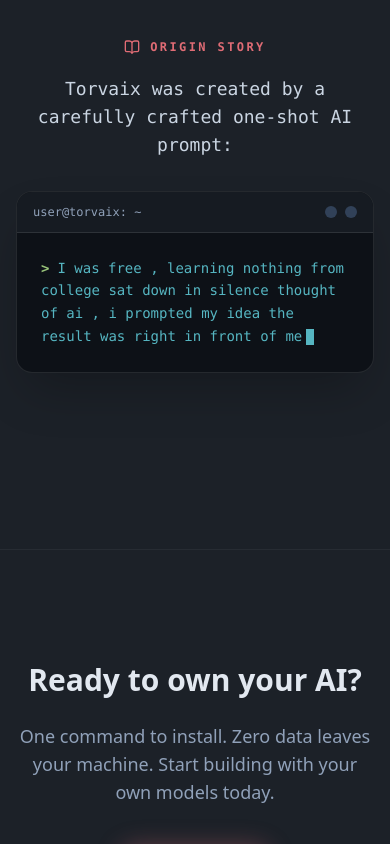
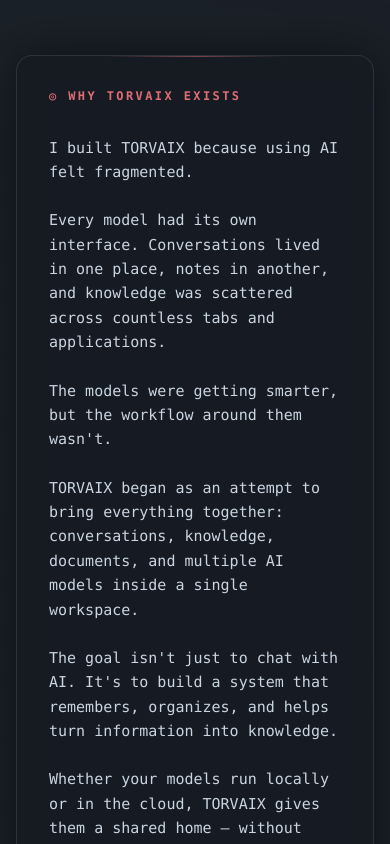
Before and after one commit to Yashasm18/Torvaix, a Next.js app in the folder apps/web/: page / in a window 390 px wide. Shown: the part 5020-5864 px from the top of the page. Built offline with nearby package versions, Linux system fonts and the light colour scheme.

Commit message:
Add 'Why Torvaix Exists' section with animated code background

```diff
--- a/apps/web/src/app/(marketing)/page.tsx
+++ b/apps/web/src/app/(marketing)/page.tsx
@@ -157,6 +157,46 @@
         className="inline-block w-2 h-4 bg-[#56b6c2] align-middle ml-1"
       />
     </span>
+  );
+}
+
+function AnimatedCodeBackground() {
+  const codeSnippet = `import { Agent, Workspace } from '@torvaix/core';
+import { LLMProvider } from '@torvaix/llm';
+
+async function bootstrapTorvaix() {
+  const workspace = new Workspace({ db: 'local-vector-store' });
+
+  // Initialize local uncompromised LLM
+  const model = await LLMProvider.load('llama-3-8b-instruct');
+  workspace.attachModel(model);
+
+  // Knowledge graph setup
+  const memory = new VectorStore();
+  await memory.indexDirectory('./knowledge');
+
+  // Core event loop
+  workspace.on('user_input', async (input) => {
+    const context = await memory.search(input);
+    const response = await model.generate(input, context);
+    console.log(response);
+  });
+}
+
+bootstrapTorvaix();`;
+
+  const repeatedCode = Array(20).fill(codeSnippet).join('\n\n');
+
+  return (
+    <div className="absolute inset-0 overflow-hidden opacity-[0.15] pointer-events-none select-none flex items-start justify-center mask-image-b-fade">
+      <motion.div
+        animate={{ y: [0, -3000] }}
+        transition={{ duration: 150, repeat: Infinity, ease: "linear" }}
+        className="font-mono text-xs sm:text-sm text-[#56b6c2] whitespace-pre p-8 blur-[2px]"
+      >
+        {repeatedCode}
+      </motion.div>
+    </div>
   );
 }
 
@@ -384,8 +424,42 @@
       </section>
 
       {/* ════════════════════ HOW IT STARTED (STORY) ════════════════════ */}
-      <section id="story" className="relative z-10 py-28 px-4 border-t border-white/5">
-        <div className="max-w-4xl mx-auto text-center mb-16">
+      <section id="story" className="relative z-10 py-32 px-4 border-t border-white/5 overflow-hidden">
+
+        {/* Animated coding background */}
+        <AnimatedCodeBackground />
+
+        {/* Subtle overlay to ensure text remains readable */}
+        <div className="absolute inset-0 z-0 bg-[#1c2128]/70 backdrop-blur-sm" />
+
+        <div className="max-w-4xl mx-auto relative z-10 flex flex-col gap-16">
+
+          {/* New Why Torvaix Exists Box */}
+          <motion.div
+            initial={{ opacity: 0, y: 20 }}
+            whileInView={{ opacity: 1, y: 0 }}
+            viewport={{ once: true }}
+            className="bg-[#161b22]/80 backdrop-blur-md border border-white/10 rounded-2xl p-8 md:p-12 shadow-[0_0_50px_rgba(0,0,0,0.5)] relative overflow-hidden"
+          >
+            {/* Subtle glow inside the box */}
+            <div className="absolute top-0 left-1/4 w-1/2 h-px bg-gradient-to-r from-transparent via-[#e06c75]/50 to-transparent"></div>
+
+            <div className="flex items-center gap-2 mb-8">
+               <span className="text-[#e06c75] font-mono text-xs font-bold tracking-[0.2em]">◎ WHY TORVAIX EXISTS</span>
+            </div>
+
+            <div className="space-y-6 text-slate-300 text-left leading-relaxed text-[15px] sm:text-base font-mono">
+              <p>I built TORVAIX because using AI felt fragmented.</p>
+              <p>Every model had its own interface. Conversations lived in one place, notes in another, and knowledge was scattered across countless tabs and applications.</p>
+              <p>The models were getting smarter, but the workflow around them wasn't.</p>
+              <p>TORVAIX began as an attempt to bring everything together: conversations, knowledge, documents, and multiple AI models inside a single workspace.</p>
+              <p>The goal isn't just to chat with AI. It's to build a system that remembers, organizes, and helps turn information into knowledge.</p>
+              <p>Whether your models run locally or in the cloud, TORVAIX gives them a shared home — without locking you into a single provider.</p>
+            </div>
+          </motion.div>
+
+          {/* Existing Terminal Box */}
+          <div className="text-center pt-8 border-t border-white/5">
             <motion.div
               initial={{ opacity: 0, y: 10 }}
               whileInView={{ opacity: 1, y: 0 }}
@@ -430,6 +504,7 @@
                 <TypingEffect text="I was free , learning nothing from college sat down in silence thought of ai , i prompted my idea the result was right in front of me" />
               </div>
             </motion.div>
+          </div>
         </div>
       </section>
 
```
Lines whose indentation alone changed are shown as unchanged.
